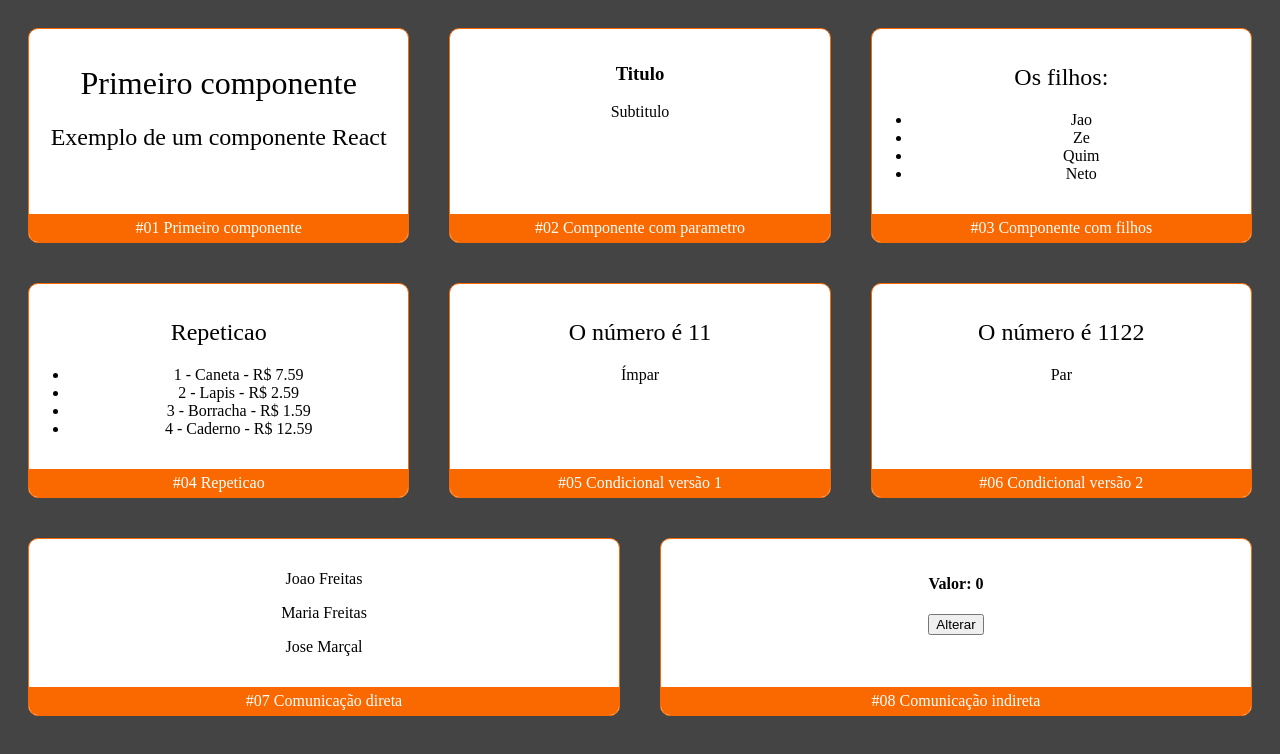
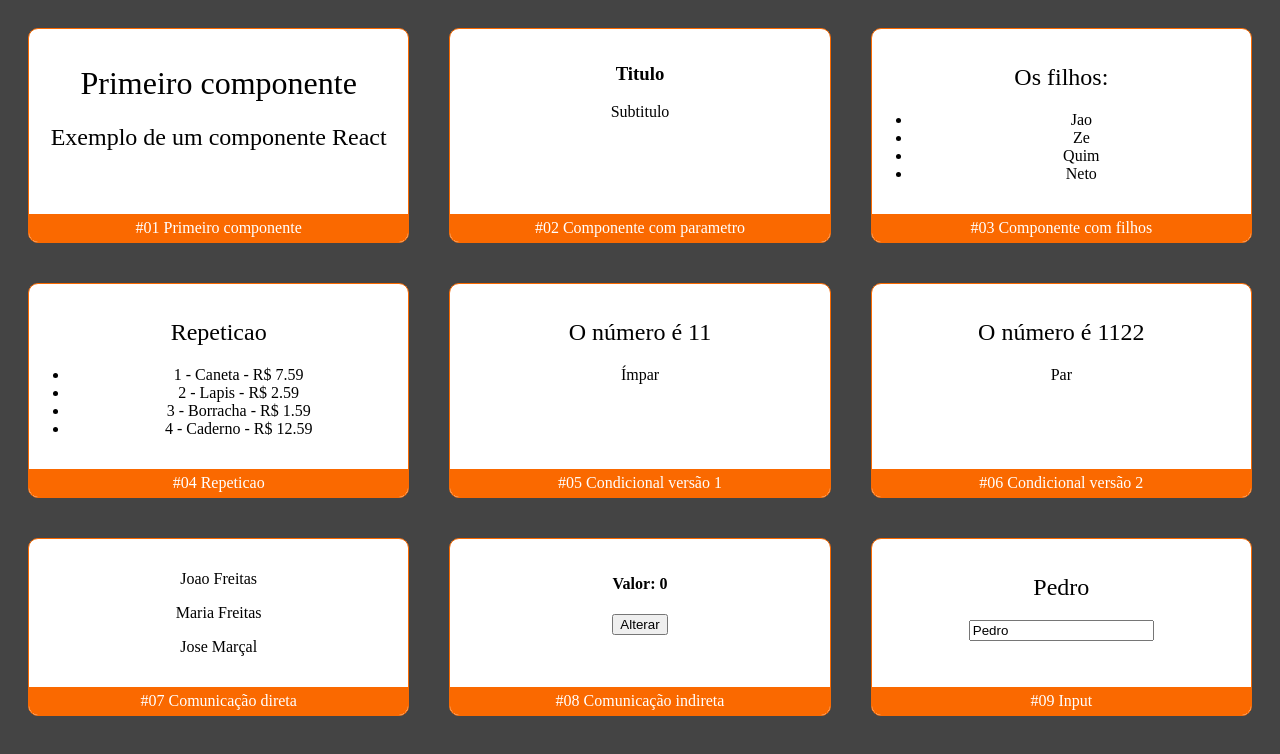
Before and after one commit to letsmgo/aulaAssincronaReact, a React (Create React App) app: page / in a window 1280 px wide. Shown: the top 754 px of the page. Built offline with nearby package versions, Linux system fonts and the light colour scheme.

Commit message:
Implementar Input

```diff
--- a/src/App.jsx
+++ b/src/App.jsx
@@ -12,7 +12,7 @@ import CondicionalComIf from './components/CondicionalComIf'
 import './comunicacao/direta/Pai'
 import Pai from "./comunicacao/direta/Pai";
 import Super from "./comunicacao/indireta/Super";
-
+import Input from "./components/form/Input";
 
 export default (props) => (
     <div className="App">
@@ -56,5 +56,9 @@ export default (props) => (
             <Super></Super>
         </Card>
 
+        <Card titulo="#09 Input" color="#FA6900">
+            <Input></Input>
+        </Card>
+
     </div>
 )
--- /dev/null
+++ b/src/components/form/Input.jsx
@@ -0,0 +1,13 @@
+/* eslint-disable import/no-anonymous-default-export */
+
+import React, {useState} from "react";
+
+export default (props) => {
+    const [nome, setNome] = useState('Pedro')
+    return(
+        <>
+            <h2>{nome}</h2>
+            <input type="text" value={nome} onChange={e => setNome(e.target.value)}/>
+        </>
+    );
+};
```
